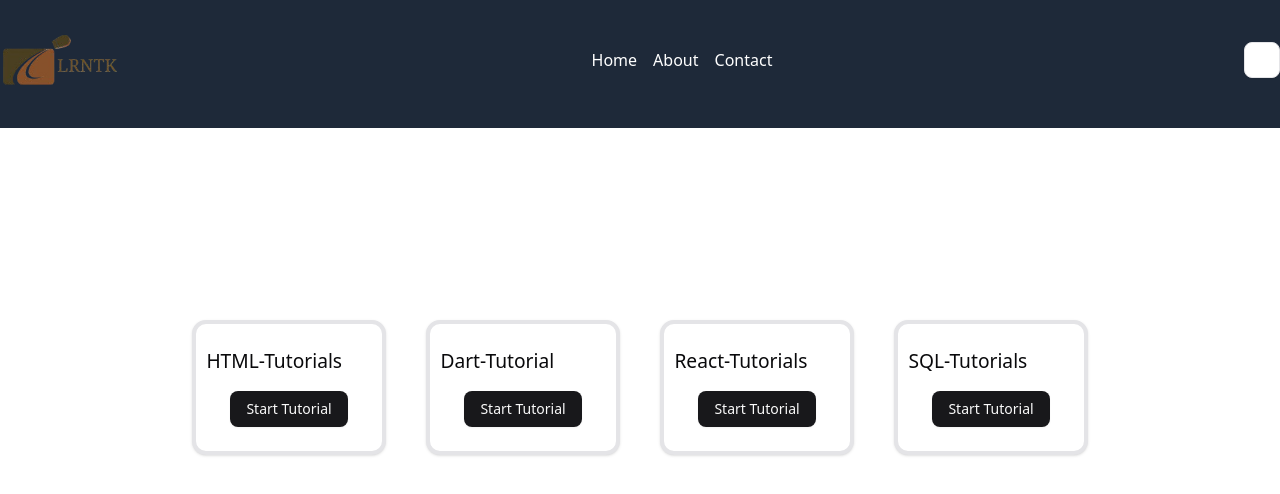
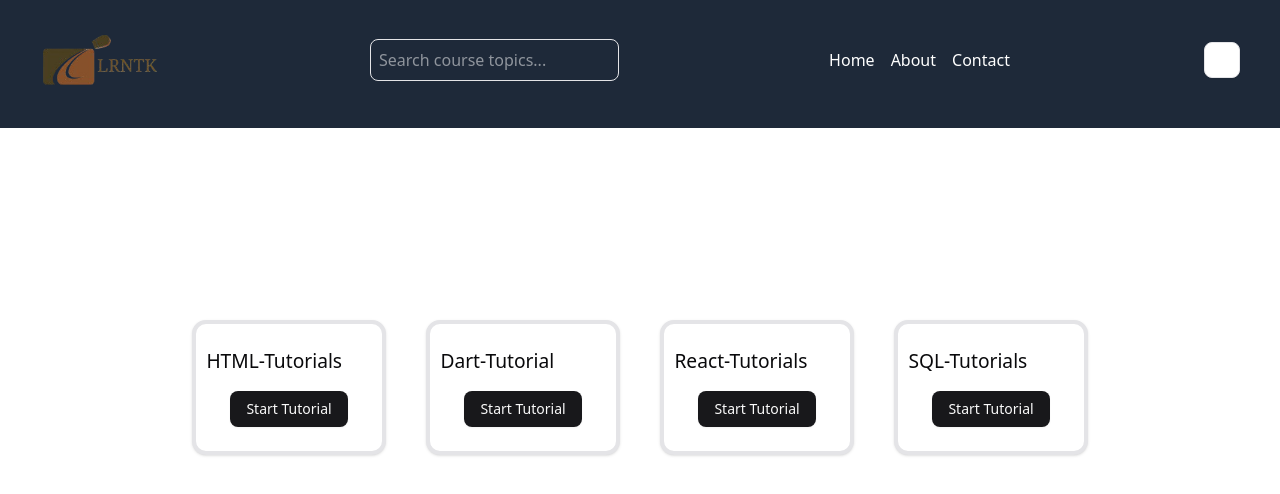
Before and after one commit to Fynova-Technologies/lrntk, a Next.js app: page / in a window 1280 px wide. Shown: the top 494 px of the page. Built offline with nearby package versions, Linux system fonts and the light colour scheme.

Commit message:
a global search bar to search all the course cotent addee

```diff
--- a/components/Navbar.tsx
+++ b/components/Navbar.tsx
@@ -1,6 +1,7 @@
 import Link from "next/link";
 import Image from "next/image";
 import { ThemeToggle } from "./theme-toggler";
+import DocoSearchBar from "./documentsearch";
 
 // Define the props interface
 interface NavbarProps {
@@ -10,7 +11,8 @@ interface NavbarProps {
 const Navbar = ({ togglebar }: NavbarProps) => {
   return (
     <nav className="w-full fixed bg-gray-800 text-white top-0 left-0 h-32">
-      <div className="container mx-auto flex justify-between items-center">
+
+      <div className=" mx-10 flex justify-between items-center">
         <div className="flex space-x-10">
           <button
             className="md:hidden p-2 hover:bg-gray-700 rounded"
@@ -29,6 +31,9 @@ const Navbar = ({ togglebar }: NavbarProps) => {
           </button>
         </div>
 
+        <div>
+          <DocoSearchBar />
+        </div>
         <ul className="hidden md:flex space-x-4">
           <li>
             <Link href="/" className="hover:text-gray-300">
--- /dev/null
+++ b/components/documentsearch.tsx
@@ -0,0 +1,128 @@
+'use client';
+
+import { useState, useEffect } from 'react';
+
+interface ContentItem {
+  pk_id: number;
+  child_title: string;
+}
+
+interface CourseContent {
+  id: number;
+  dropdown_title: string;
+  contents: ContentItem[];
+}
+
+interface Course {
+  course_id: number;
+  course_title: string;
+  course_contents: CourseContent[];
+}
+
+interface Sidebar {
+  sidebar: Course[];
+}
+
+interface SearchResult extends ContentItem {
+  course_title: string;
+  dropdown_title: string;
+}
+
+export default function DocoSearchBar() {
+  const [searchTerm, setSearchTerm] = useState('');
+  const [searchResults, setSearchResults] = useState<SearchResult[]>([]);
+  const [courseData, setCourseData] = useState<Sidebar | null>(null);
+  const [isLoading, setIsLoading] = useState(true);
+  const [error, setError] = useState<string | null>(null);
+
+  // Fetch course data on component mount
+  useEffect(() => {
+    const fetchData = async () => {
+      try {
+        setIsLoading(true);
+        const response = await fetch('/sidebar.json');
+        if (!response.ok) {
+          throw new Error('Failed to fetch course data');
+        }
+        const data = await response.json();
+        setCourseData(data);
+      } catch (error) {
+        console.error('Error fetching course data:', error);
+        setError('Failed to load course data. Please try again later.');
+      } finally {
+        setIsLoading(false);
+      }
+    };
+
+    fetchData();
+  }, []); // Empty dependency array ensures this runs once on mount
+
+  const handleSearch = (e: React.ChangeEvent<HTMLInputElement>) => {
+    const term = e.target.value.toLowerCase();
+    setSearchTerm(term);
+
+    if (term.length === 0) {
+      setSearchResults([]);
+      return;
+    }
+
+    // Check if courseData is available
+    if (!courseData) {
+      setSearchResults([]);
+      return;
+    }
+
+    const results = courseData.sidebar.flatMap(course =>
+      course.course_contents.flatMap(content =>
+        content.contents
+          .filter(item => item.child_title.toLowerCase().includes(term))
+          .map(item => ({
+            ...item,
+            course_title: course.course_title,
+            dropdown_title: content.dropdown_title,
+          }))
+      )
+    );
+    setSearchResults(results);
+  };
+
+  const handleClick = (title: string) => {
+    alert(`You selected: ${title}`);
+    // Replace with your desired action, e.g., router.push(`/course/${title}`)
+  };
+
+  return (
+    <div className="max-w-2xl mx-auto p-4">
+      <input
+        type="text"
+        value={searchTerm}
+        onChange={handleSearch}
+        placeholder="Search course topics..."
+        className="w-full p-2 border rounded-md focus:outline-none focus:ring-2 focus:ring-blue-500"
+        disabled={isLoading || !!error}
+      />
+      {isLoading && <p className="mt-4 text-gray-600">Loading course data...</p>}
+      {error && <p className="mt-4 text-red-600">{error}</p>}
+      {!isLoading && !error && searchResults.length > 0 && (
+        <ul className="mt-4 space-y-2">
+          {searchResults.map((result, index) => (
+            <li
+              key={index}
+              onClick={() => handleClick(result.child_title)}
+              className="p-2 bg-gray-100 rounded-md cursor-pointer hover:bg-gray-200"
+            >
+              <span className="font-medium">{result.child_title}</span>
+              <span className="text-sm text-gray-600">
+                {' '}
+                ({result.dropdown_title})
+              </span>
+            </li>
+          ))}
+        </ul>
+      )}
+      {!isLoading && !error && searchTerm && searchResults.length === 0 && (
+        <p className="mt-4 text-gray-600">No results found.</p>
+      )}
+    </div>
+  );
+}
```
